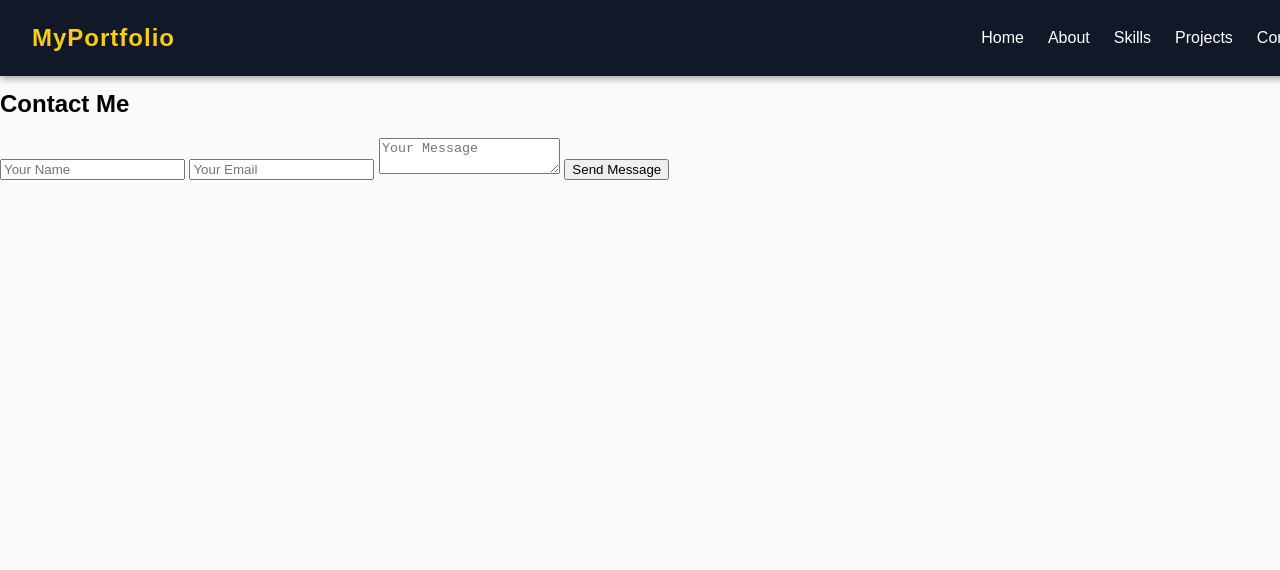
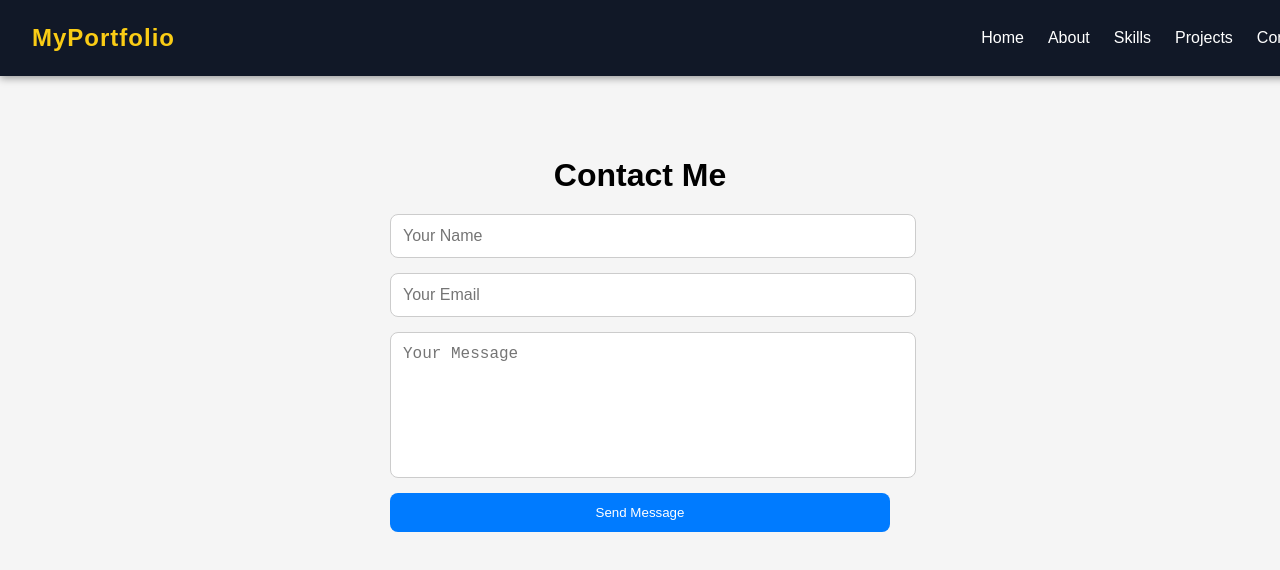
Before and after one commit to dhilip040505/personalportfolio, a plain HTML site: page contact.html in a window 1280 px wide. Drawn offline with Linux system fonts and the light colour scheme.

Commit message:
modified code

```diff
--- a/style.css
+++ b/style.css
@@ -78,3 +78,50 @@ body {
     display: block;
   }
 }
+.contact {
+  background-color: #f5f5f5;
+  padding: 60px 20px;
+  text-align: center;
+}
+
+.contact h2 {
+  font-size: 2rem;
+  margin-bottom: 20px;
+}
+
+.contact form {
+  max-width: 500px;
+  margin: 0 auto;
+  display: flex;
+  flex-direction: column;
+  gap: 15px;
+}
+
+.contact input,
+.contact textarea {
+  width: 100%;
+  padding: 12px;
+  border: 1px solid #ccc;
+  border-radius: 8px;
+  font-size: 1rem;
+  outline: none;
+}
+
+.contact textarea {
+  height: 120px;
+  resize: none;
+}
+
+.contact .btn {
+  background-color: #007bff;
+  color: white;
+  border: none;
+  padding: 12px;
+  border-radius: 8px;
+  cursor: pointer;
+  transition: background-color 0.3s;
+}
+
+.contact .btn:hover {
+  background-color: #0056b3;
+}
```
